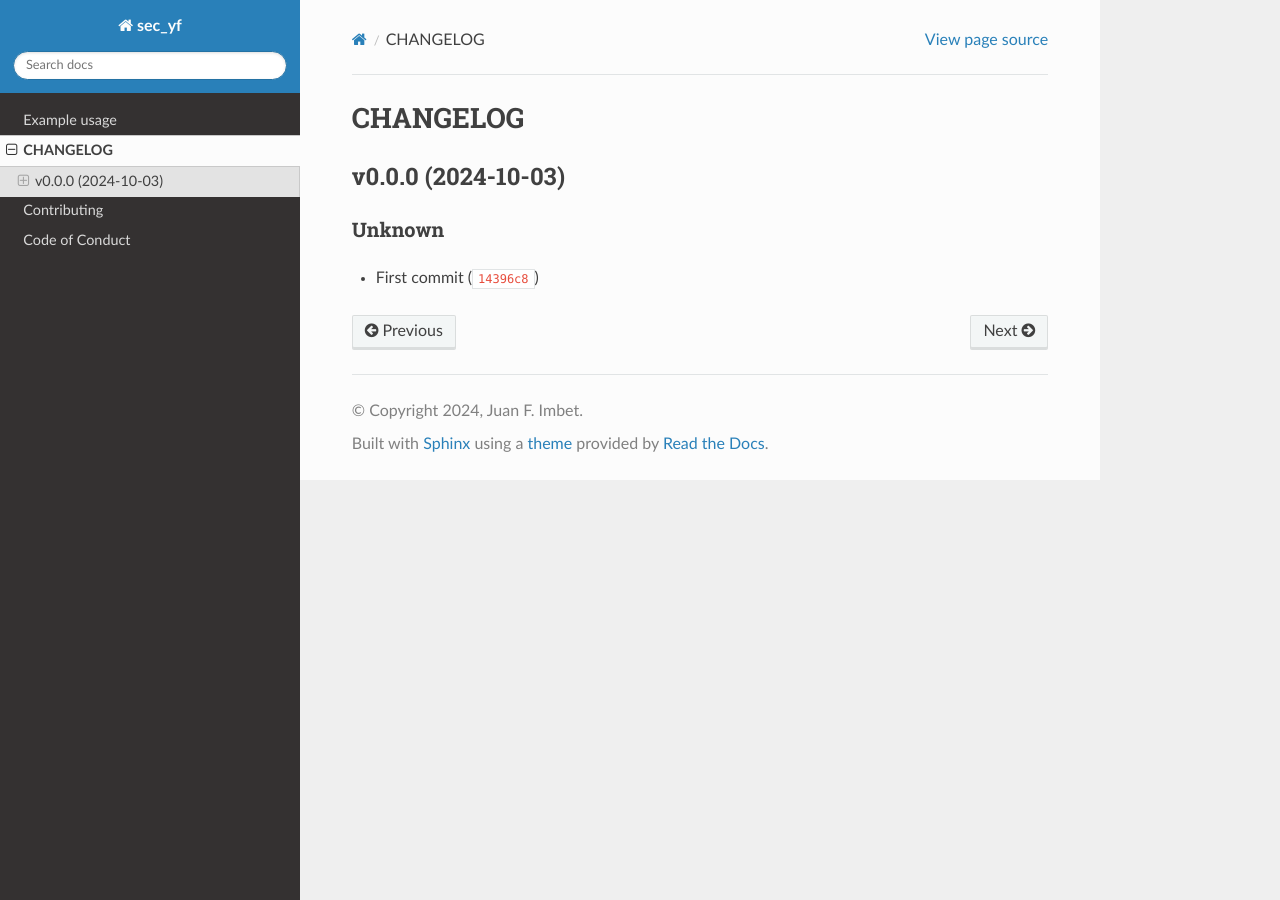
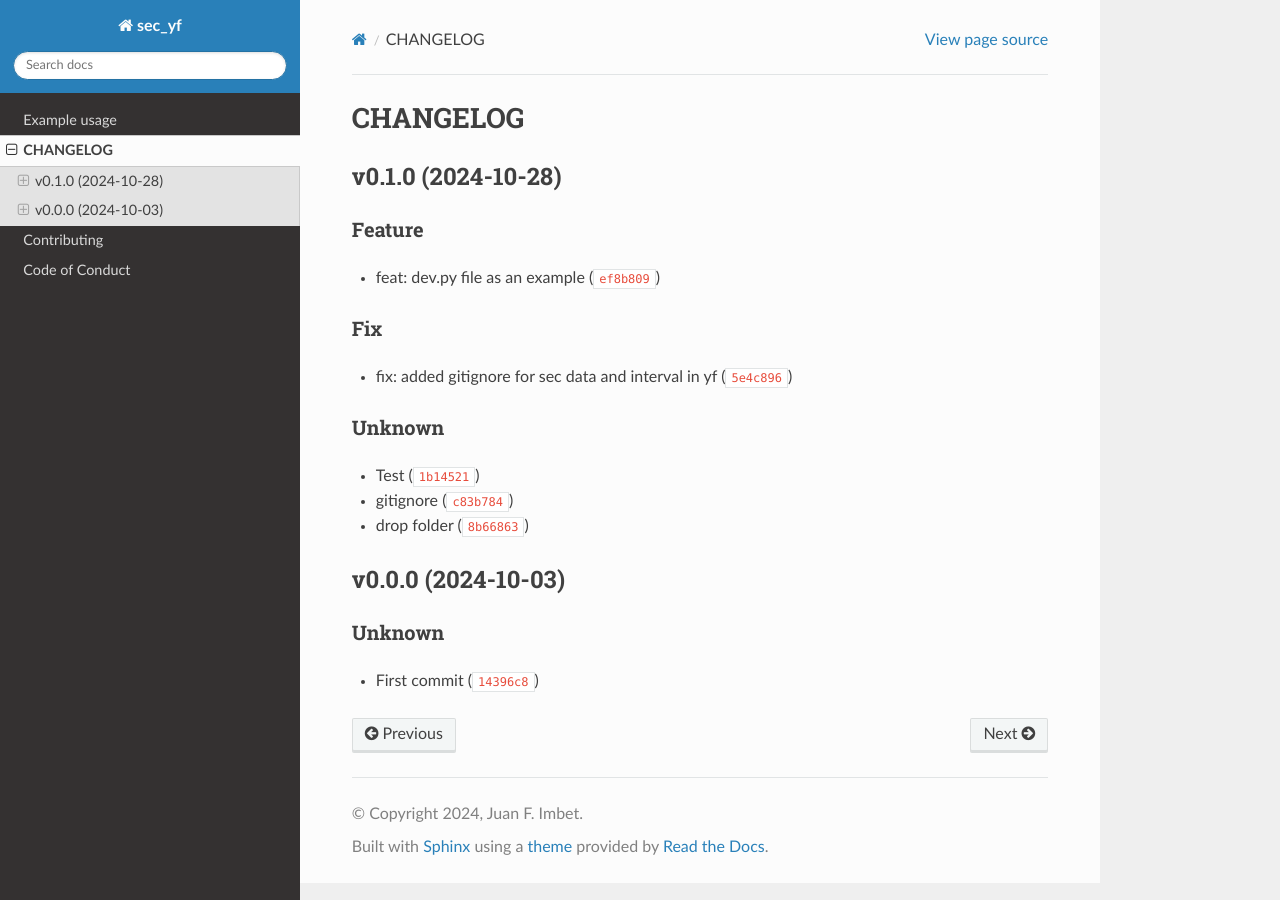
Before and after one commit to jfimbett/sec_yf, a Sphinx documentation site: the page built from docs/changelog.md, in a window 1280 px wide. Built offline with Sphinx 7.4.7 and the Read the Docs theme 3.1.0, drawn with Linux system fonts in a browser that asks for light colours; pages that are not in the unit, such as notebooks, are missing from menus.

Commit message:
0.1.0
Automatically generated by python-semantic-release

````diff
--- a/docs/changelog.md
+++ b/docs/changelog.md
@@ -1,2 +1,25 @@
-```{include} ../CHANGELOG.md
-```
+# CHANGELOG
+
+## v0.1.0 (2024-10-28)
+
+### Feature
+
+* feat: dev.py file as an example ([`ef8b809`](https://github.com/jfimbett/sec_yf/commit/ef8b809b05470ef5563558a945cbf27f683b5a28))
+
+### Fix
+
+* fix: added gitignore for sec data and interval in yf ([`5e4c896`](https://github.com/jfimbett/sec_yf/commit/5e4c8968a7758caf8885d5314da3e5adbe5f89f8))
+
+### Unknown
+
+* Test ([`1b14521`](https://github.com/jfimbett/sec_yf/commit/1b145214a674e26e58c357bc54a5c10d28922381))
+
+* gitignore ([`c83b784`](https://github.com/jfimbett/sec_yf/commit/c83b7845cb0faf793e11aa54df82551a86d0e6da))
+
+* drop folder ([`8b66863`](https://github.com/jfimbett/sec_yf/commit/8b6686382a307d027f62108baf5bf806a93007c5))
+
+## v0.0.0 (2024-10-03)
+
+### Unknown
+
+* First commit ([`14396c8`](https://github.com/jfimbett/sec_yf/commit/14396c8803b8da2441dbf5858ffcaa4413bb0145))
````
